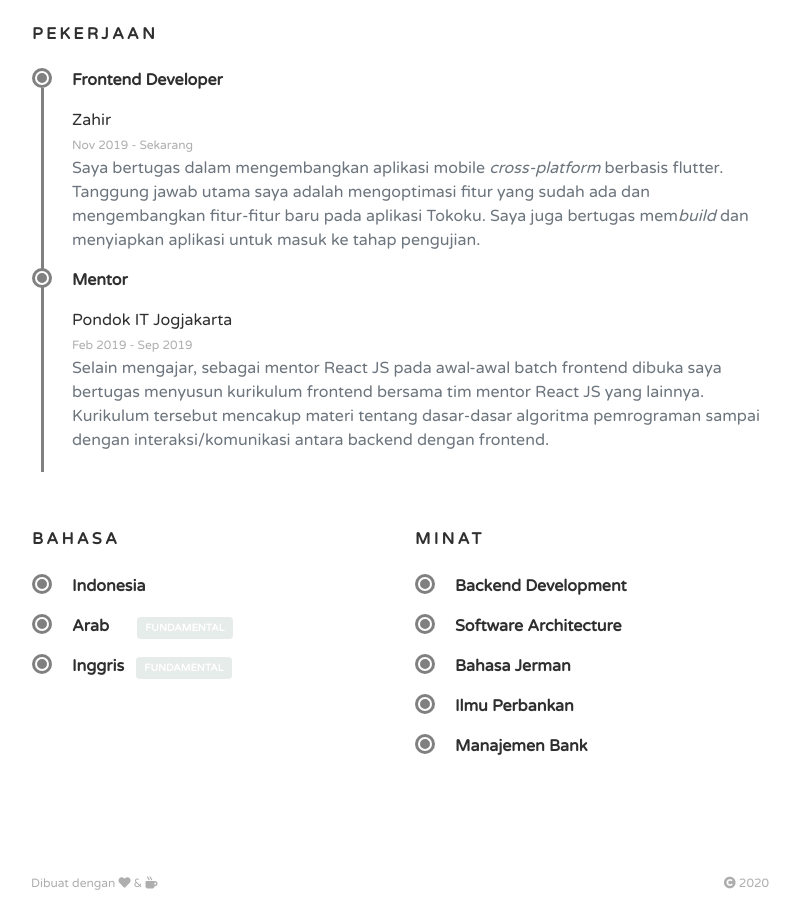
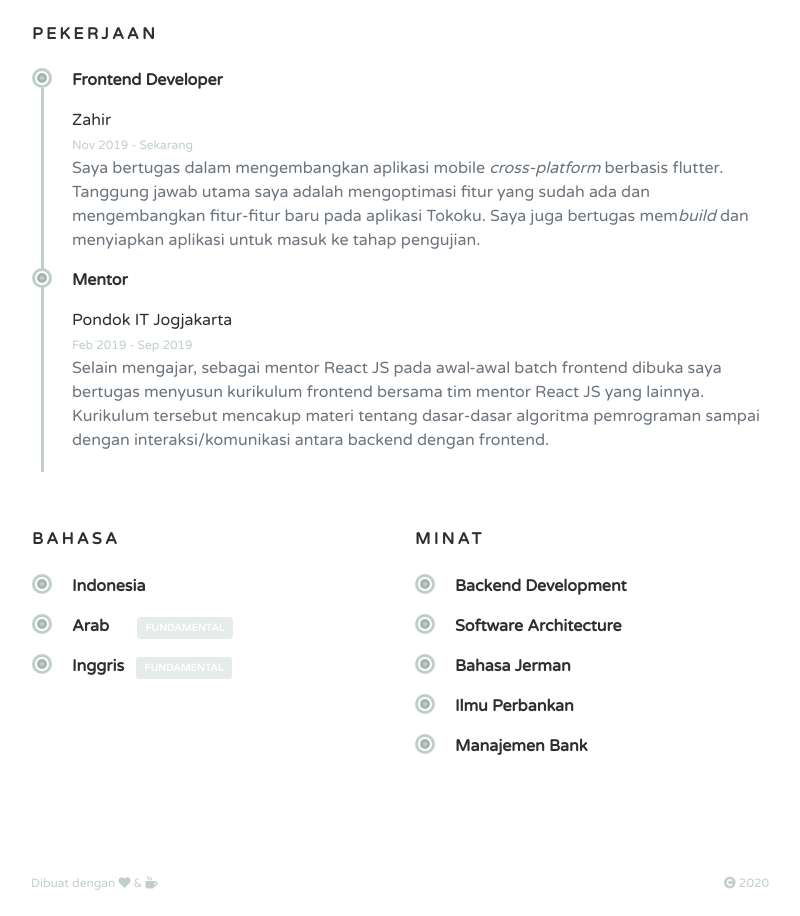
Before and after one commit to luthfiajiw/law-portfolio, a Svelte app: page / in a window 1280 px wide. Shown: the part 720-1636 px from the top of the page, without its empty margins (240-1040 px from the left). Built offline with nearby package versions, Linux system fonts and the light colour scheme.

Commit message:
change secondary color

```diff
--- a/src/App.svelte
+++ b/src/App.svelte
@@ -53,7 +53,7 @@
 	.footer {
 		font-size: 12px;
 		text-align: center;
-		color: #aeaeae;
+		color: rgba(131,159,150, .5);
 		margin-top: 100px;
 		margin-left: 30px;
 		margin-right: 30px;
--- a/src/contents/MeContents.svelte
+++ b/src/contents/MeContents.svelte
@@ -164,7 +164,7 @@
     }
     .period {
         font-size: 12px;
-        color: #aeaeae;
+        color: rgba(131,159,150, .5);
     }
     .step {
         display: flex;
@@ -175,7 +175,7 @@
         position: relative;
     }
     .stepper .circle {
-        border: 3px solid gray;
+        border: 3px solid rgba(131,159,150, .5);
         background-color: #fff;
         border-radius: 100%;
         width: 20px;
@@ -186,8 +186,8 @@
 
     .stepper .circle .circle2 {
         position: absolute;
-        border: 3px solid gray;
-        background-color: gray;
+        border: 3px solid rgba(131,159,150, .5);
+        background-color: rgba(131,159,150, .5);
         border-radius: 100%;
         width: 10px;
         height: 10px;
@@ -204,7 +204,7 @@
         left: 9px;
         height: 100%;
         position: absolute;
-        border-left: 3px solid gray;
+        border-left: 3px solid rgba(131,159,150, .5);
     }
     .content {
         margin-left: 20px;
```
